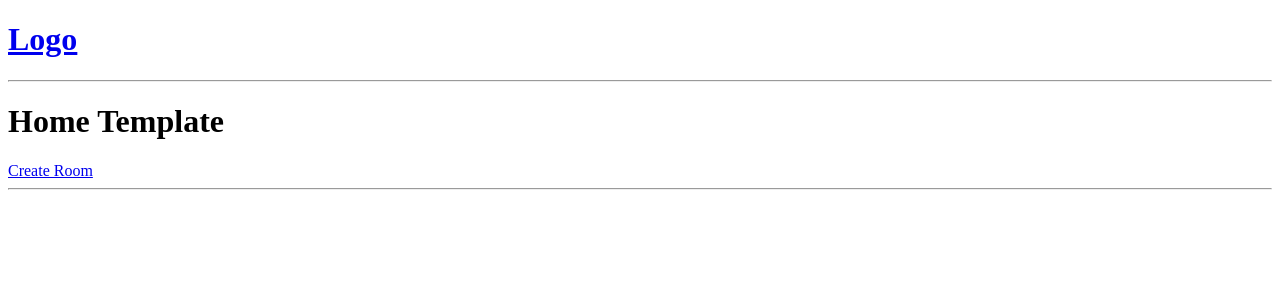
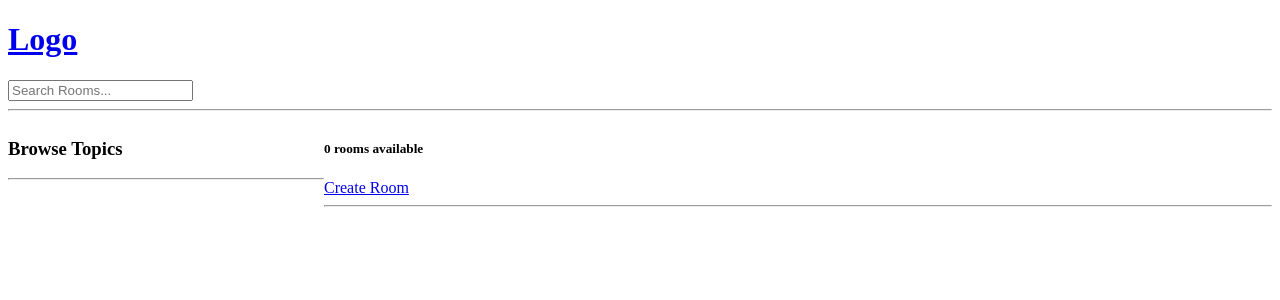
Before and after one commit to LucasFranqueiraInatel/forum, a Django app: page / in a window 1280 px wide. Shown: the top 300 px of the page. Run offline with Django 5.2, Linux system fonts and the light colour scheme; data that the repository does not hold is empty.

Commit message:
:sparkles: Adding 'browse Topics' and search option

```diff
--- a/base/templates/base/home.html
+++ b/base/templates/base/home.html
@@ -1,11 +1,29 @@
 {% extends 'main.html' %}
 
 {% block content %}
-  <h1>Home Template</h1>
+  <style>
+    .home-container {
+      display: grid;
+      grid-template-columns: 1fr 3fr;
+    }
+  </style>
+
+  <div class="home-container">
+    <div>
+      <h3>Browse Topics</h3>
+      <hr />
+
+      {% for topic in topics %}
+        <div>
+          <a href="{% url 'home' %}?q={{ topic.name }}">{{ topic.name }}</a>
+        </div>
+      {% endfor %}
+    </div>
 
     <div>
+      <h5>{{room_count}} rooms available</h5>
       <a href="{% url 'create-room' %}">Create Room</a>
-    <hr>
+      <hr />
 
       {% for room in rooms %}
         <div>
@@ -13,8 +31,9 @@
           <a href="{% url 'delete-room' room.id %}">Delete</a>
           <span>@{{ room.host.username }}</span>
           <h1>{{ room.id }} -- <a href="{% url 'room' room.id %}">{{ room.name }}</a></h1>
-        <hr>
+          <hr />
         </div>
       {% endfor %}
     </div>
+  </div>
 {% endblock %}
--- a/base/views.py
+++ b/base/views.py
@@ -1,11 +1,18 @@
 from django.shortcuts import render, redirect
-from .models import Room
+from django.db.models import Q
+from .models import Room, Topic
 from .forms import RoomForm
 
+
 def home(request):
-    rooms = Room.objects.all()
+    q = request.GET.get('q') if request.GET.get('q') != None else ''
+    rooms = Room.objects.filter(Q(topic__name__icontains=q) | Q(name__icontains=q) | Q(description__icontains=q))
+    room_count = rooms.count()
+    topics = Topic.objects.all()
     context = {
-        'rooms': rooms
+        'rooms': rooms,
+        'topics': topics,
+        'room_count': room_count
     }
     return render(request, 'base/home.html', context)
 
@@ -17,6 +24,7 @@ def room(request, pk):
     }
     return render(request, 'base/room.html', context)
 
+
 def createRoom(request):
     form = RoomForm()
     if request.method == 'POST':
@@ -26,6 +34,7 @@ def createRoom(request):
             return redirect('home')
     context = {'form': form}
     return render(request, 'base/room_form.html', context)
+
 
 def updateRoom(request, pk):
     room = Room.objects.get(id=pk)
@@ -38,6 +47,7 @@ def updateRoom(request, pk):
     context = {'form': form}
     return render(request, 'base/room_form.html', context)
 
+
 def deleteRoom(request, pk):
     room = Room.objects.get(id=pk)
     if request.method == 'POST':
--- a/templates/navbar.html
+++ b/templates/navbar.html
@@ -2,4 +2,8 @@
     <h1>Logo</h1>
 </a>
 
+<form method="GET" action="{% url 'home' %}">
+    <input type="text" name="q" placeholder="Search Rooms...">
+</form>
+
 <hr>
```
Lines whose indentation alone changed are shown as unchanged.
